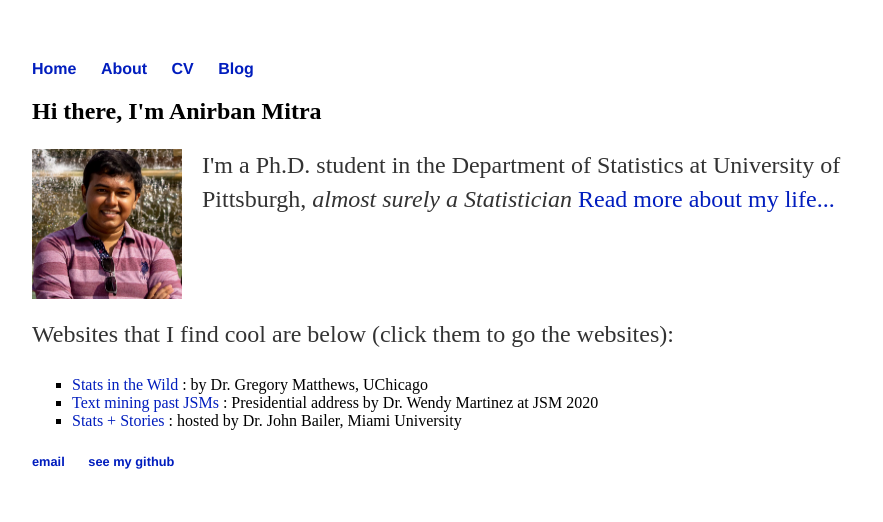
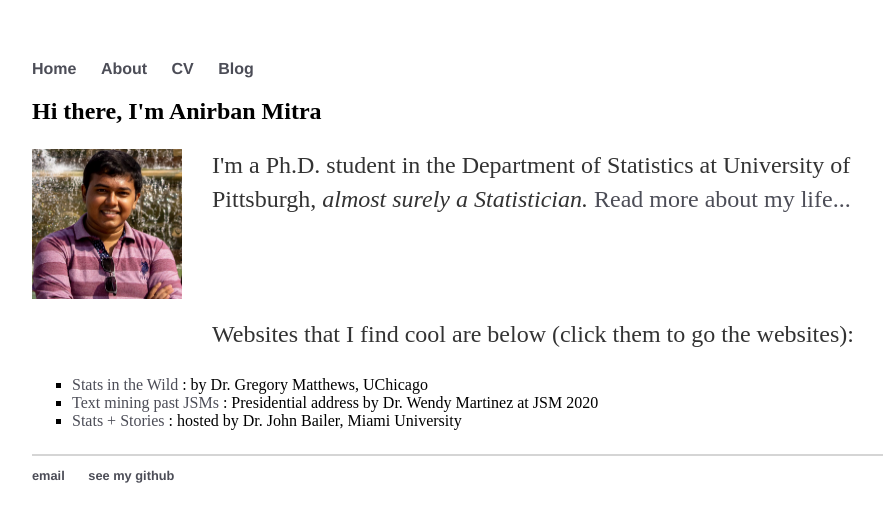
Before and after one commit to AnirbanMitra303/awnirbaan.github.io, a Jekyll site: the page built from index.html, in a window 1280 px wide. Shown: the top 522 px of the page, without its empty margins (160-1043 px from the left). Built offline with Jekyll 4.4.1, drawn with Linux system fonts in a browser that asks for light colours.

Commit message:
minor changes

```diff
--- a/css/main.css
+++ b/css/main.css
@@ -14,7 +14,7 @@ nav ul li, footer ul li {
 }
 a {
     text-decoration: none;
-    color: #011dbe;
+    color: #4c4d57;
 }
 a:hover {
     text-decoration: underline;
@@ -29,7 +29,7 @@ p {
     color: #333;
 }
 footer {
-    border-top: 1px solid #d5d5d5#;
+    border-top: 2px solid #d5d5d5;
     font-size: .8em;
 }
 
@@ -51,5 +51,5 @@ img {
     width: 150px;
     height: 150px;
     /*border: 10px solid #ddd;*/
-    padding: 0px 20px 0px 0px;
+    padding: 0px 30px 20px 0px;
 }
--- a/index.html
+++ b/index.html
@@ -5,7 +5,7 @@ title: Anirban Mitra
 <div class="blurb" >
 	<h2>Hi there, I'm Anirban Mitra</h2>
 	<p><img src="/images/profile_pic.jpg" ALIGN="left" style="display:block" />
-		I'm a Ph.D. student in the Department of Statistics at University of Pittsburgh, <em>almost surely a Statistician</em> <a href="/about">Read more about my life...</a></p>
+		I'm a Ph.D. student in the Department of Statistics at University of Pittsburgh, <em>almost surely a Statistician.</em> <a href="/about">Read more about my life...</a></p>
 	<br><br><br>
 </div><!-- /.blurb -->
 <div class="blurb">
```
